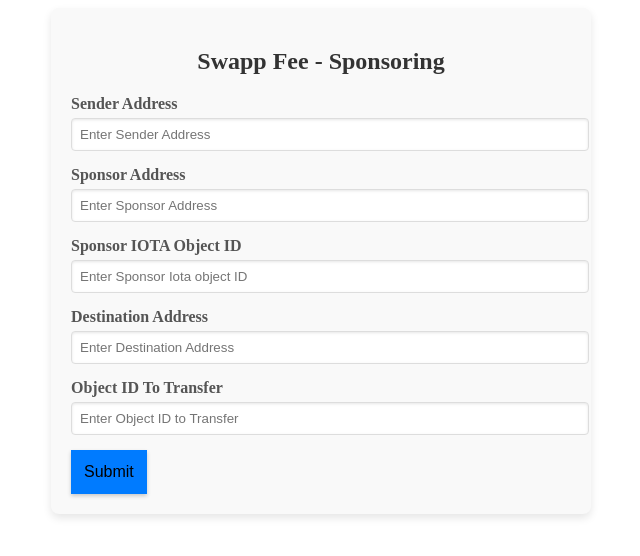
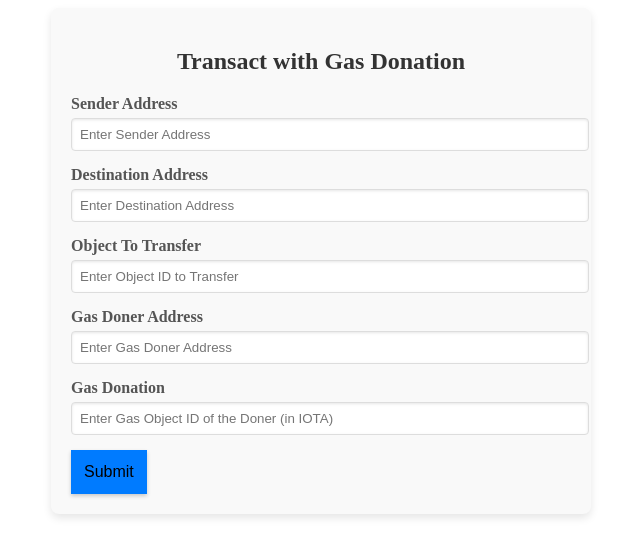
Before and after one commit to smeneguz/Dynamic-Gas, an Angular app in the folder swapp-fee-fe/: page / in a window 1280 px wide. Shown: the top 556 px of the page, without its empty margins (319-959 px from the left). Built offline with nearby package versions, Linux system fonts and the light colour scheme.

Commit message:
Front-end interface changed to Donation

```diff
--- a/swapp-fee-fe/src/app/swapp-fee/swapp-fee-interaction/swapp-fee-interaction.component.html
+++ b/swapp-fee-fe/src/app/swapp-fee/swapp-fee-interaction/swapp-fee-interaction.component.html
@@ -1,6 +1,6 @@
 <div class="container mt-5">
   <div class="card shadow-lg p-4 form-container">
-    <h2 class="form-title">Swapp Fee - Sponsoring</h2>
+    <h2 class="form-title">Transact with Gas Donation</h2>
 
     <form (ngSubmit)="onSubmit()">
       <!-- Sender Address -->
@@ -16,31 +16,6 @@
           required>
       </div>
 
-      <!-- Sponsor Address -->
-      <div class="form-group mb-3">
-        <label for="sponsorAddress" class="form-label">Sponsor Address</label>
-        <input
-          type="text"
-          id="sponsorAddress"
-          [(ngModel)]="sponsorAddress"
-          name="sponsorAddress"
-          class="form-control"
-          placeholder="Enter Sponsor Address"
-          required>
-      </div>
-
-      <!-- Sponsor IOTA Object ID -->
-      <div class="form-group mb-3">
-        <label for="sponsorIOTAObject" class="form-label">Sponsor IOTA Object ID</label>
-        <input
-          type="text"
-          id="sponsorIOTAObject"
-          [(ngModel)]="sponsorIOTAObject"
-          name="sponsorIOTAObject"
-          class="form-control"
-          placeholder="Enter Sponsor Iota object ID"
-          required>
-      </div>
 
       <!-- Destination Address -->
       <div class="form-group mb-3">
@@ -55,6 +30,47 @@
           required>
       </div>
 
+           <!-- Object ID To Transfer -->
+           <div class="form-group mb-3">
+            <label for="idObjectToTransfer" class="form-label">Object To Transfer</label>
+            <input
+              type="text"
+              id="idObjectToTransfer"
+              [(ngModel)]="idObjectToTransfer"
+              name="idObjectToTransfer"
+              class="form-control"
+              placeholder="Enter Object ID to Transfer"
+              required>
+          </div>
+
+
+      <!-- Gas Doner Address -->
+      <div class="form-group mb-3">
+        <label for="sponsorAddress" class="form-label">Gas Doner Address</label>
+        <input
+          type="text"
+          id="sponsorAddress"
+          [(ngModel)]="sponsorAddress"
+          name="sponsorAddress"
+          class="form-control"
+          placeholder="Enter Gas Doner Address"
+          required>
+      </div>
+
+      <!-- Sponsor IOTA Object ID -->
+      <div class="form-group mb-3">
+        <label for="sponsorIOTAObject" class="form-label">Gas Donation</label>
+        <input
+          type="text"
+          id="sponsorIOTAObject"
+          [(ngModel)]="sponsorIOTAObject"
+          name="sponsorIOTAObject"
+          class="form-control"
+          placeholder="Enter Gas Object ID of the Doner (in IOTA)"
+          required>
+      </div>
+
+
       <!-- Currency
       <div class="form-group mb-3">
         <label for="selectedCurrency" class="form-label">Currency</label>
@@ -68,18 +84,6 @@
         </select>
       </div> -->
 
-      <!-- Object ID To Transfer -->
-      <div class="form-group mb-3">
-        <label for="idObjectToTransfer" class="form-label">Object ID To Transfer</label>
-        <input
-          type="text"
-          id="idObjectToTransfer"
-          [(ngModel)]="idObjectToTransfer"
-          name="idObjectToTransfer"
-          class="form-control"
-          placeholder="Enter Object ID to Transfer"
-          required>
-      </div>
 
       <!-- Max Gas Amount
       <div class="form-group mb-3">
```
